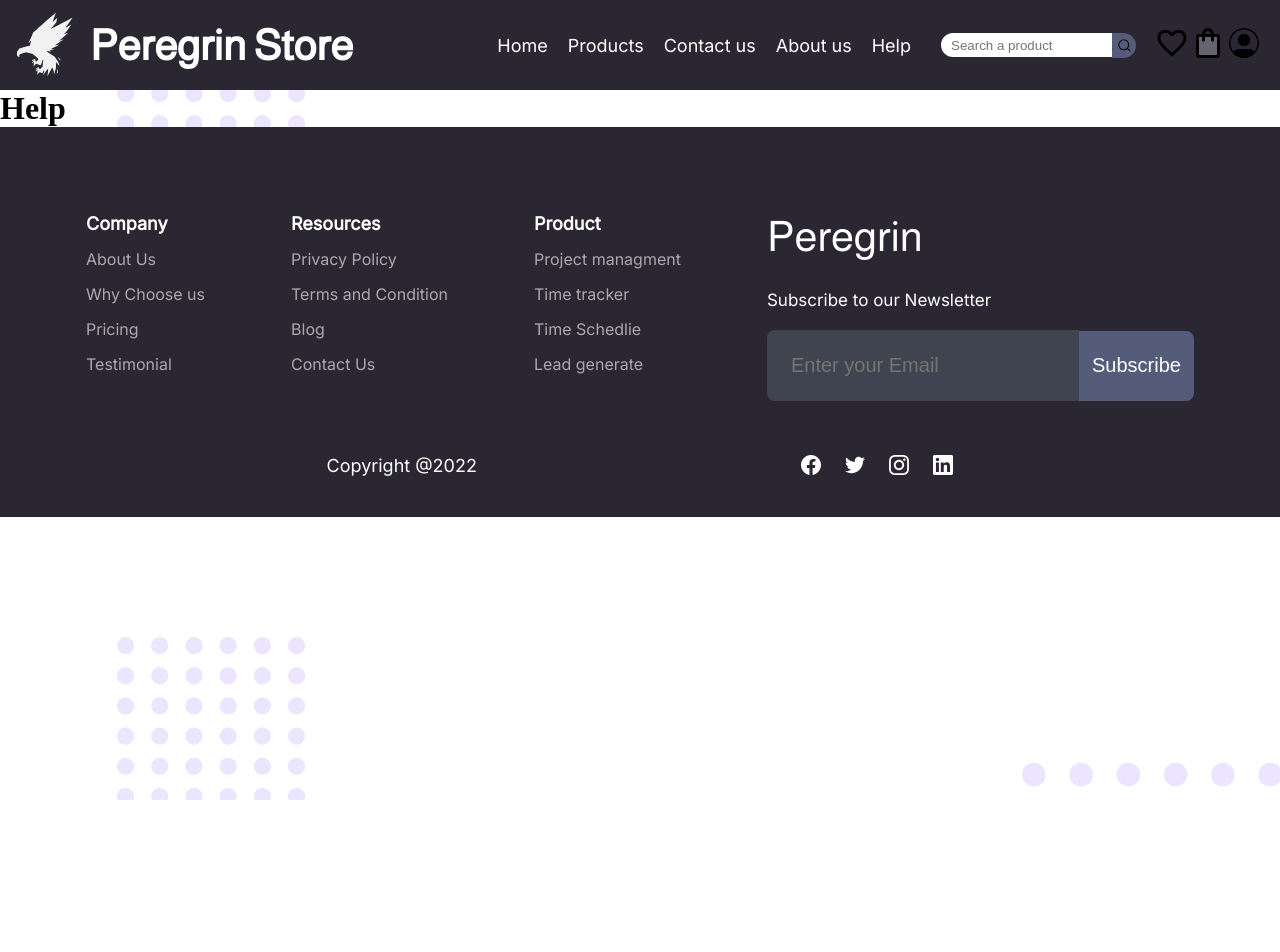
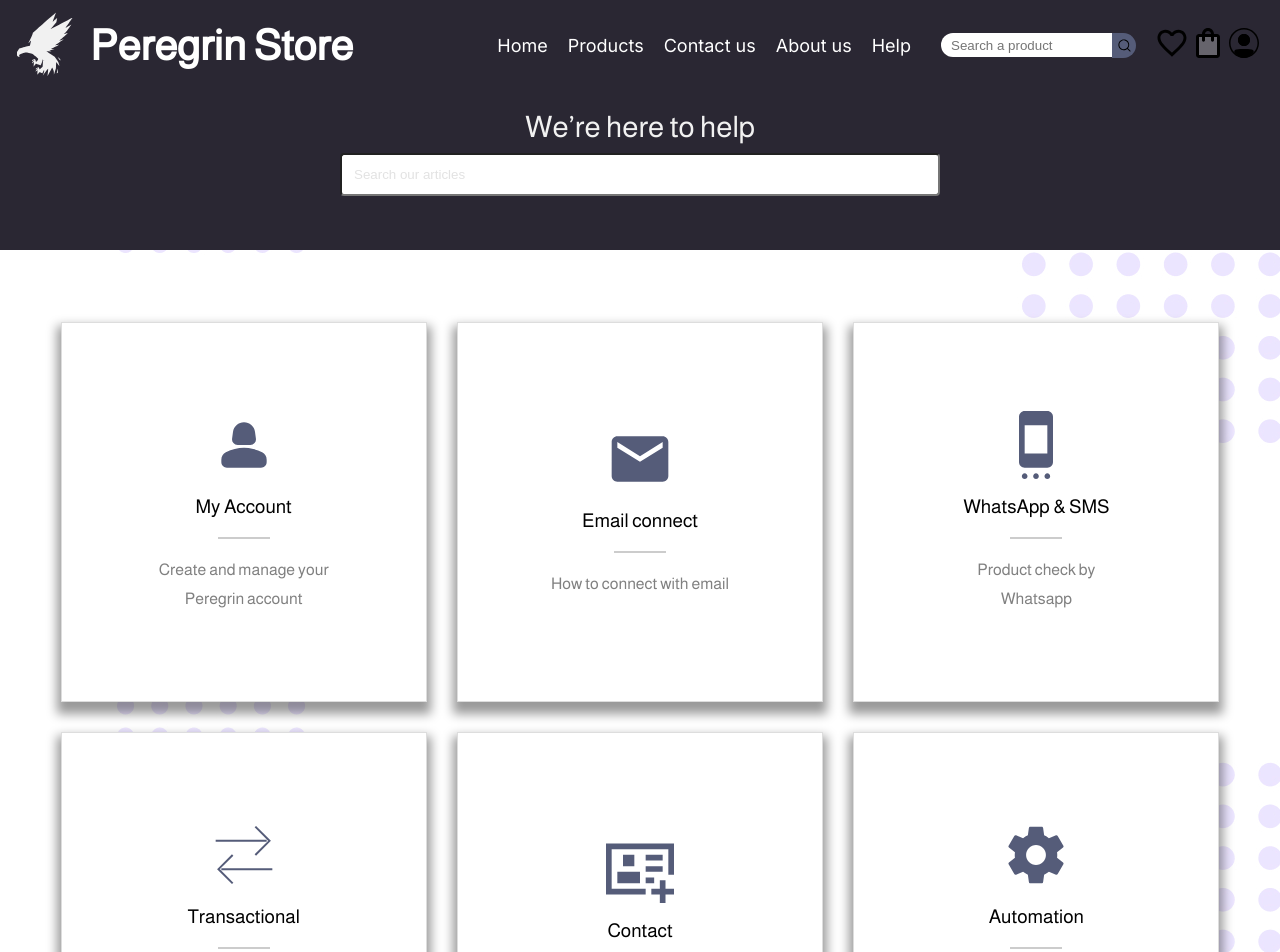
Before and after one commit to Danilogomes76/peregrin-e-comerce-page, a Next.js app: page /help in a window 1280 px wide. Shown: the top 952 px of the page. Before the commit the page ends 800 px from the top, so only its background shows below. Built offline with nearby package versions, Linux system fonts and the light colour scheme.

Commit message:
Help page added

```diff
--- a/pages/help.tsx
+++ b/pages/help.tsx
@@ -1,4 +1,15 @@
 import Head from 'next/head';
+import HelpCard from '../src/components/HelpCard';
+import ordersImg from '../src/images/helpPage/cartImg.svg';
+import smsImg from '../src/images/helpPage/cellImg.svg';
+import contactImg from '../src/images/helpPage/contactImg.svg';
+import couponsImg from '../src/images/helpPage/couponImg.svg';
+import emailImg from '../src/images/helpPage/emailImg.svg';
+import automationImg from '../src/images/helpPage/gearImg.svg';
+import myAccImg from '../src/images/helpPage/personImg.svg';
+import conversationImg from '../src/images/helpPage/talkImg.svg';
+import transactionImg from '../src/images/helpPage/transactionImg.svg';
+import styles from '../styles/pageStyles/help.module.scss';
 
 const Help: React.FC = () => {
   return (
@@ -6,7 +17,72 @@ const Help: React.FC = () => {
       <Head>
         <title>Peregrin Help</title>
       </Head>
-      <h1>Help</h1>
+      <main className={styles.container}>
+        <section className={styles.searchHead}>
+          <h1>We’re here to help</h1>
+          <input type="text" placeholder="Search our articles" />
+        </section>
+        <section className={styles.helpsBox}>
+          <section className={styles.helpsCardBox}>
+            <HelpCard
+              img={myAccImg}
+              title={'My Account'}
+              className={styles.hlpCard}
+              description={'Create and manage your Peregrin account'}
+            />
+            <HelpCard
+              img={emailImg}
+              title={'Email connect'}
+              className={styles.hlpCard}
+              description={'How to connect with email'}
+            />
+            <HelpCard
+              img={smsImg}
+              title={'WhatsApp & SMS'}
+              className={styles.hlpCard}
+              description={'Product check by Whatsapp'}
+            />
+            <HelpCard
+              img={transactionImg}
+              title={'Transactional'}
+              className={styles.hlpCard}
+              description={'Help with cash and card transactions'}
+            />
+            <HelpCard
+              img={contactImg}
+              title={'Contact'}
+              className={styles.hlpCard}
+              description={'How to connect with us'}
+            />
+            <HelpCard
+              img={automationImg}
+              title={'Automation'}
+              className={styles.hlpCard}
+              description={
+                'How to configure your user profile to receive offers'
+              }
+            />
+            <HelpCard
+              img={ordersImg}
+              title={'Orders'}
+              className={styles.hlpCard}
+              description={'Help with sending and receiving orders placed'}
+            />
+            <HelpCard
+              img={couponsImg}
+              title={'Coupons'}
+              className={styles.hlpCard}
+              description={'Help with discount coupons'}
+            />
+            <HelpCard
+              img={conversationImg}
+              title={'Conversations'}
+              className={styles.hlpCard}
+              description={'Talk with us in chat'}
+            />
+          </section>
+        </section>
+      </main>
     </>
   );
 };
--- /dev/null
+++ b/src/components/HelpCard/index.tsx
@@ -0,0 +1,26 @@
+import Image from 'next/image';
+import styles from './styles.module.scss';
+
+interface Props {
+  img: string;
+  title: string;
+  description: string;
+  className?: string;
+}
+
+const HelpCard: React.FC<Props> = ({
+  img,
+  title,
+  description,
+  className,
+}: Props) => {
+  return (
+    <div className={`${className} ${styles.container}`}>
+      <Image src={img} alt="Card Icon" />
+      <p className={styles.title}>{title}</p>
+      <p className={styles.description}>{description}</p>
+    </div>
+  );
+};
+
+export default HelpCard;
--- /dev/null
+++ b/src/components/HelpCard/styles.module.scss
@@ -0,0 +1,35 @@
+@import '../../../styles/variables.module.scss';
+.container {
+  display: flex;
+  flex-direction: column;
+  align-items: center;
+  gap: 17px;
+  text-align: center;
+  justify-content: center;
+  width: 22.875rem;
+  height: 23.75rem;
+  border: 1px solid #dddddd;
+  background-color: $background;
+  font-family: 'almarai';
+  box-shadow: 0px 8px 10px 4px rgb(black, 0.4);
+}
+
+.title {
+  font-size: 1.1875rem;
+  display: flex;
+  flex-direction: column;
+  align-items: center;
+  gap: 20px;
+
+  &::after {
+    content: '';
+    width: 3.125rem;
+    border: 1px solid #cccccc;
+  }
+}
+
+.description {
+  width: 11.5rem;
+  line-height: 1.8rem;
+  color: gray;
+}
--- /dev/null
+++ b/styles/pageStyles/help.module.scss
@@ -0,0 +1,79 @@
+@import '../variables.module.scss';
+.searchHead {
+  background-color: $primary;
+  color: $silver;
+  height: 10rem;
+  display: flex;
+  flex-direction: column;
+  align-items: center;
+  font-family: 'almarai';
+  padding-top: 1.25rem;
+
+  h1 {
+    font-size: 1.85rem;
+    font-weight: 100;
+  }
+
+  input {
+    border-radius: 4px;
+    margin-top: 0.625rem;
+    width: 37.5rem;
+    padding: 0.75rem;
+
+    &::placeholder {
+      color: #dddd;
+    }
+  }
+}
+
+.helpsBox {
+  display: flex;
+  justify-content: center;
+  width: 100%;
+  margin: 4.5rem 0rem;
+}
+
+.helpsCardBox {
+  display: grid;
+  grid-template-columns: 1fr 1fr 1fr;
+  justify-items: center;
+  width: 72.4375rem;
+  gap: 30px;
+}
+
+.hlpCard:hover {
+  animation: ScaleUp 0.5s forwards;
+}
+
+.helpsCardBox:has(.hlpCard:hover) .hlpCard:not(:hover) {
+  animation: grayscaleDown 0.5s forwards;
+}
+
+@keyframes ScaleUp {
+  0% {
+    scale: 1;
+  }
+  100% {
+    scale: 1.025;
+  }
+}
+@keyframes ScaleDown {
+  0% {
+    scale: 1.025;
+  }
+  100% {
+    scale: 1;
+  }
+}
+@keyframes grayscaleDown {
+  0% {
+    filter: grayscale(0%);
+    -webkit-filter: grayscale(0%);
+    -moz-filter: grayscale(0%);
+  }
+  100% {
+    filter: grayscale(100%);
+    -webkit-filter: grayscale(100%);
+    -moz-filter: grayscale(100%);
+  }
+}
```
